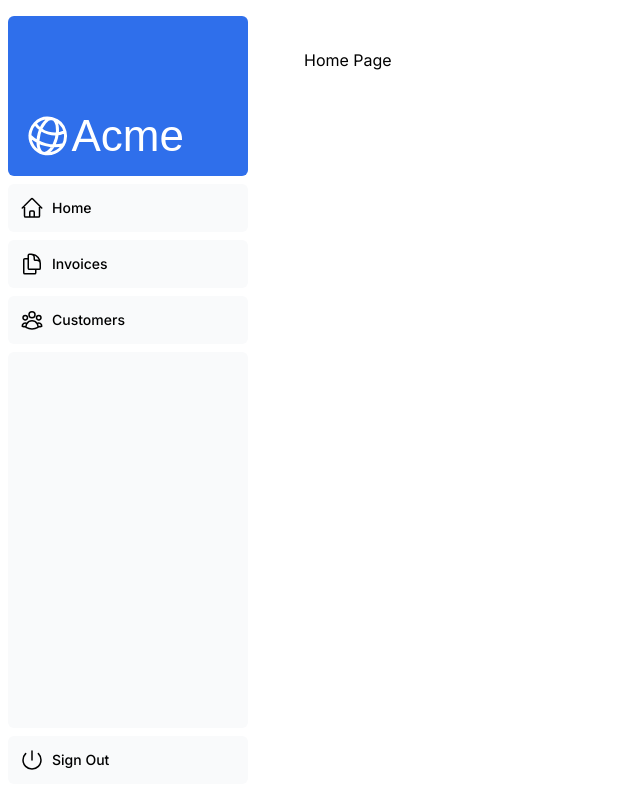
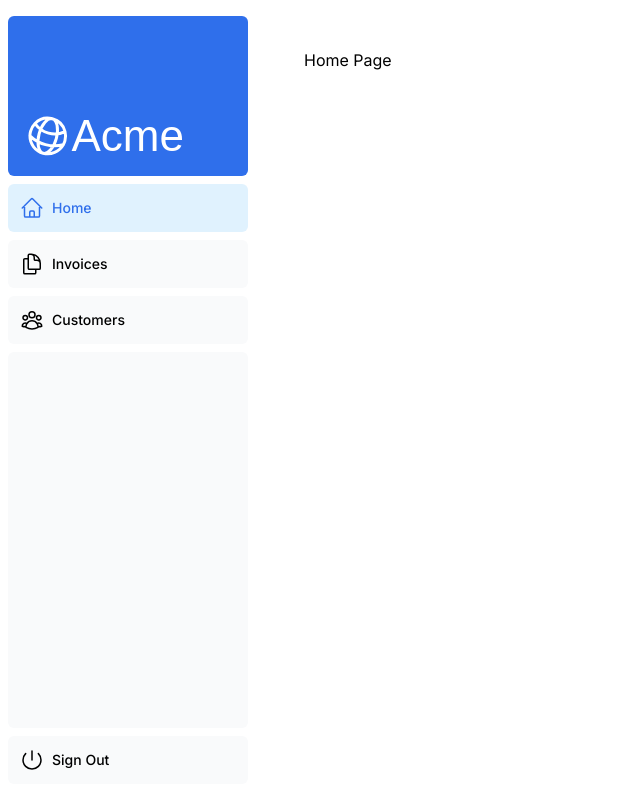
Before and after one commit to ritsuto10969er/nextjs-dashboard, a Next.js app: page /dashboard in a window 1280 px wide. Shown: the whole page, without its empty margins (0-640 px from the left). Built offline with nearby package versions, Linux system fonts and the light colour scheme; a web font is replaced by a local one.

Commit message:
feat: add activ link

```diff
--- a/app/ui/dashboard/nav-links.tsx
+++ b/app/ui/dashboard/nav-links.tsx
@@ -1,9 +1,12 @@
+'use client';
 import {
   UserGroupIcon,
   HomeIcon,
   DocumentDuplicateIcon,
 } from '@heroicons/react/24/outline';
 import Link from 'next/link';
+import { usePathname } from 'next/navigation';
+import clsx from 'clsx';
 
 // Map of links to display in the side navigation.
 // Depending on the size of the application, this would be stored in a database.
@@ -18,29 +21,25 @@ const links = [
 ];
 
 export default function NavLinks() {
+  const pathname = usePathname();
   return (
     <>
       {links.map((link) => {
         const LinkIcon = link.icon;
         return (
-          <>
           <Link
             key={link.name}
             href={link.href}
-              className="flex h-[48px] grow items-center justify-center gap-2 rounded-md bg-gray-50 p-3 text-sm font-medium hover:bg-sky-100 hover:text-blue-600 md:flex-none md:justify-start md:p-2 md:px-3"
+            className={clsx(
+              'flex h-[48px] grow items-center justify-center gap-2 rounded-md bg-gray-50 p-3 text-sm font-medium hover:bg-sky-100 hover:text-blue-600 md:flex-none md:justify-start md:p-2 md:px-3',
+              {
+                'bg-sky-100 text-blue-600': pathname === link.href,
+              }
+            )}
           >
             <LinkIcon className="w-6" />
             <p className="hidden md:block">{link.name}</p>
           </Link>
-          </>
-          // <a
-          //   key={link.name}
-          //   href={link.href}
-          //   className="flex h-[48px] grow items-center justify-center gap-2 rounded-md bg-gray-50 p-3 text-sm font-medium hover:bg-sky-100 hover:text-blue-600 md:flex-none md:justify-start md:p-2 md:px-3"
-          // >
-          //   <LinkIcon className="w-6" />
-          //   <p className="hidden md:block">{link.name}</p>
-          // </a>
         );
       })}
     </>
```
Lines whose indentation alone changed are shown as unchanged.
